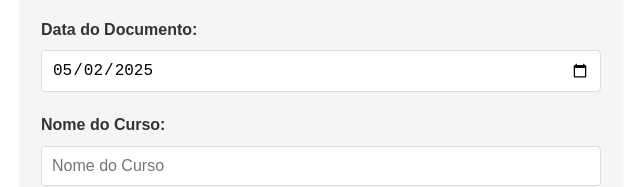
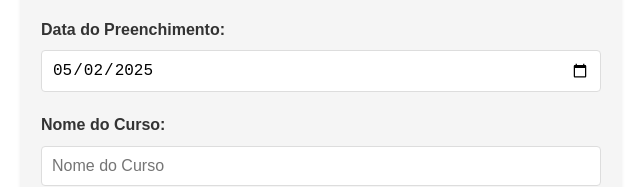
Before and after one commit to matevas22/preenchedorInfNet, a plain HTML site: page index.html in a window 1280 px wide. Shown: the part 358-545 px from the top of the page, 319-959 px from the left. Drawn offline with Linux system fonts and the light colour scheme.

Commit message:
Update index.html

```diff
--- a/index.html
+++ b/index.html
@@ -21,7 +21,7 @@
             </div>
 
             <div class="form-group">
-                <label for="dataDocumento">Data do Documento:</label>
+                <label for="dataDocumento">Data do Preenchimento:</label>
                 <input type="date" id="dataDocumento">
             </div>
 
```
